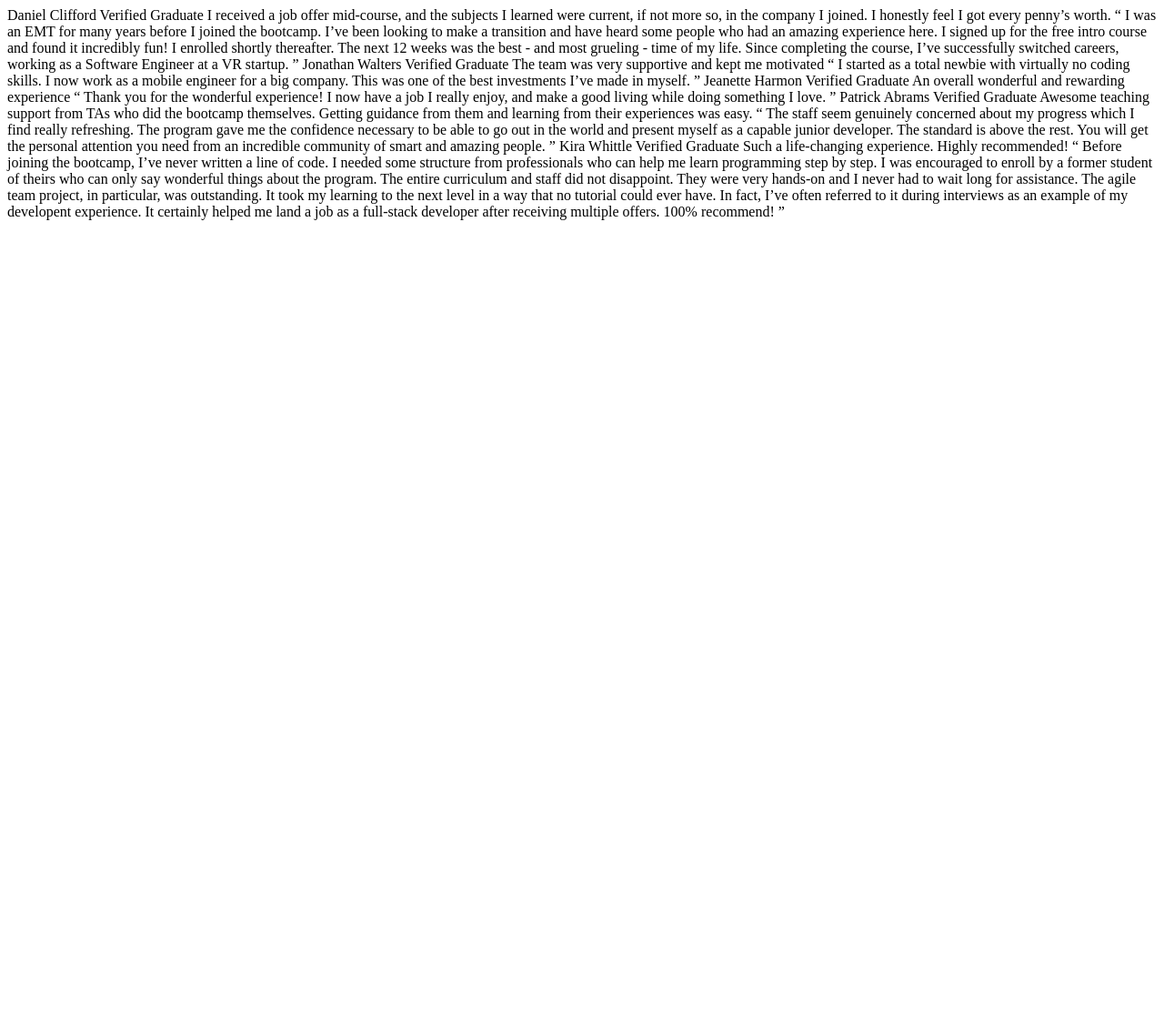
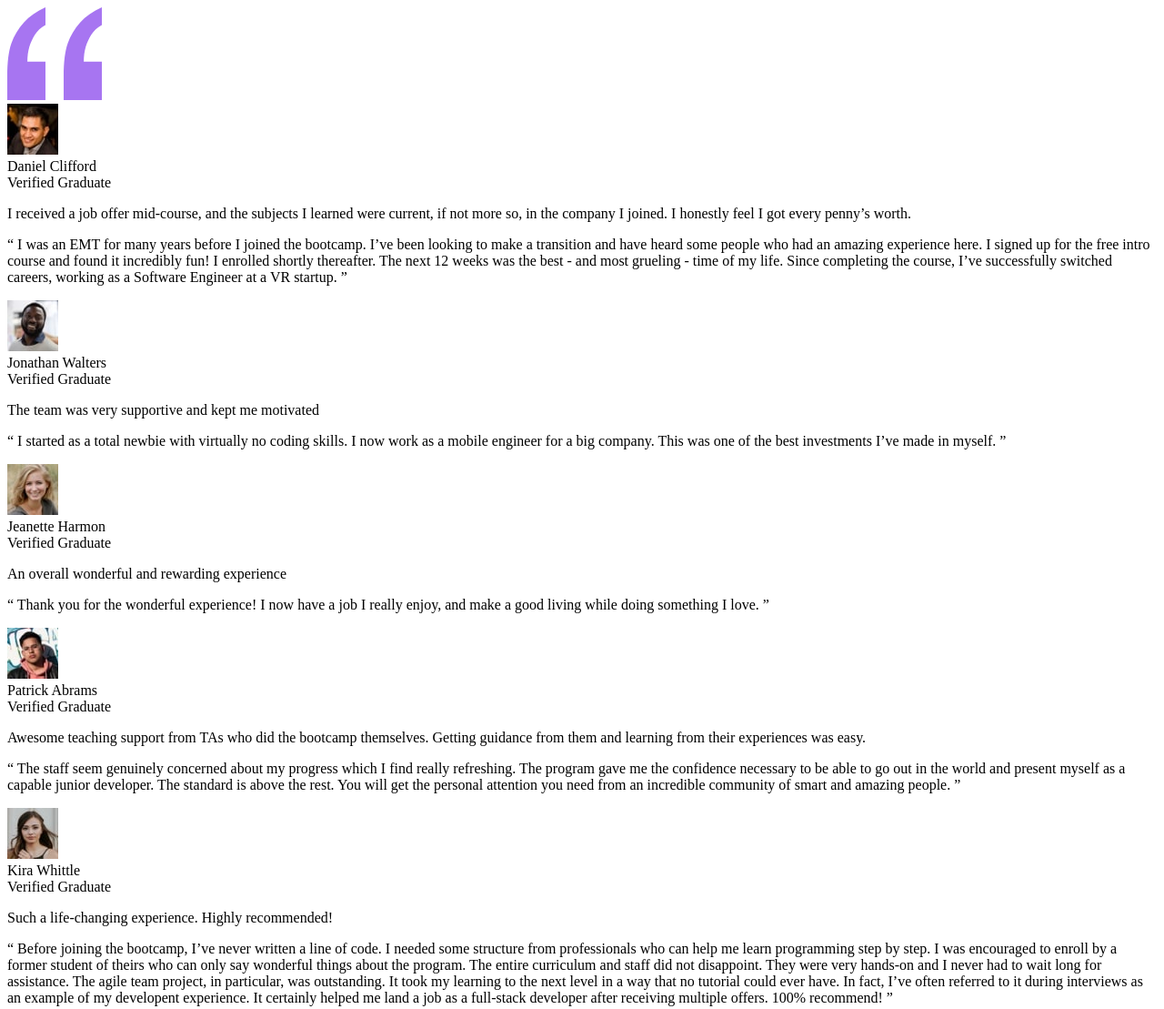
Before and after one commit to rolandsteyn10/Testimonials-grid-section-main, a plain HTML site: page index.html in a window 1280 px wide. Shown: the whole page at 91% size. Before the commit the page ends 800 px from the top, so only its background shows below. Drawn offline with Linux system fonts and the light colour scheme.

Commit message:
implement-html-and-css

```diff
--- a/index.html
+++ b/index.html
@@ -4,68 +4,149 @@
 <head>
   <meta charset="UTF-8">
   <meta name="viewport" content="width=device-width, initial-scale=1.0">
-  <!-- displays site properly based on user's device -->
 
   <link rel="icon" type="image/png" sizes="32x32" href="./images/favicon-32x32.png">
+
+  <link href="https://fonts.googleapis.com/css2?family=Barlow+Semi+Condensed:wght@500;600&display=swap"
+    rel="stylesheet">
+
+  <link rel="stylesheet" href="./main.css">
 
   <title>Frontend Mentor | Testimonials Grid Section</title>
 </head>
 
 <body>
+  <section class="main-container">
+    <div class="testimonials-grid-container">
+      <div class="testimonials daniel">
+        <img class='quotation-container' src="./images/bg-pattern-quotation.svg" alt="bg-pattern-quotation">
+        <div class="testimonial-profile-container daniel">
+          <div class="avatar-container daniel">
+            <img src="./images/image-daniel.jpg" alt="daniel">
+          </div>
+          <div class="name-container daniel">
+            <div class="name-daniel">
               Daniel Clifford
+            </div>
+            <div class="verified-graduate daniel">
               Verified Graduate
+            </div>
+          </div>
+        </div>
+        <div class="testimonial-container daniel">
+          <p class="testimonial-large"> I received a job offer mid-course, and the subjects I learned were current, if
+            not more so,
+            in the company I joined. I honestly feel I got every penny’s worth.</p>
 
-  I received a job offer mid-course, and the subjects I learned were current, if not more so,
-  in the company I joined. I honestly feel I got every penny’s worth.
-
-  “ I was an EMT for many years before I joined the bootcamp. I’ve been looking to make a
+          <p class="testimonial-small"> “ I was an EMT for many years before I joined the bootcamp. I’ve been looking to
+            make a
             transition and have heard some people who had an amazing experience here. I signed up
             for the free intro course and found it incredibly fun! I enrolled shortly thereafter.
             The next 12 weeks was the best - and most grueling - time of my life. Since completing
-  the course, I’ve successfully switched careers, working as a Software Engineer at a VR startup. ”
+            the course, I’ve successfully switched careers, working as a Software Engineer at a VR startup. ”</p>
+        </div>
+      </div>
+      <div class="testimonials jonathan">
+        <div class="testimonial-profile-container jonathan">
+          <div class="avatar-container jonathan">
+            <img src="./images/image-jonathan.jpg" alt="daniel">
+          </div>
+          <div class="name-container jonathan">
+            <div class="name-jonathan">
+              Jonathan Walters
+            </div>
+            <div class="verified-graduate jonathan">
+              Verified Graduate
+            </div>
+          </div>
+        </div>
+        <div class="testimonial-container jonathan">
+          <p class="testimonial-large">The team was very supportive and kept me motivated</p>
 
-  Jonathan Walters
+          <p class="testimonial-small"> “ I started as a total newbie with virtually no coding skills. I now work as a
+            mobile engineer
+            for a big company. This was one of the best investments I’ve made in myself. ”</p>
+        </div>
+      </div>
+      <div class="testimonials jeanette">
+        <div class="testimonial-profile-container jeanette">
+          <div class="avatar-container jeanette">
+            <img src="./images/image-jeanette.jpg" alt="daniel">
+          </div>
+          <div class="name-container jeanette">
+            <div class="name-jeanette">
+              Jeanette Harmon
+            </div>
+            <div class="verified-graduate jeanette">
               Verified Graduate
+            </div>
+          </div>
+        </div>
+        <div class="testimonial-container jeanette">
+          <p class="testimonial-large"> An overall wonderful and rewarding experience</p>
 
-  The team was very supportive and kept me motivated
+          <p class="testimonial-small"> “ Thank you for the wonderful experience! I now have a job I really enjoy, and
+            make a good living
+            while doing something I love. ”</p>
+        </div>
+      </div>
+      <div class="testimonials patrick">
+        <div class="testimonial-profile-container patrick">
+          <div class="avatar-container patrick">
+            <img src="./images/image-patrick.jpg" alt="daniel">
+          </div>
+          <div class="name-container patrick">
+            <div class="name-patrick">
+              Patrick Abrams
+            </div>
+            <div class="verified-graduate patrick">
+              Verified Graduate
+            </div>
+          </div>
+        </div>
+        <div class="testimonial-container patrick">
+          <p class="testimonial-large"> Awesome teaching support from TAs who did the bootcamp themselves. Getting
+            guidance from them and
+            learning from their experiences was easy.</p>
 
-  “ I started as a total newbie with virtually no coding skills. I now work as a mobile engineer
-  for a big company. This was one of the best investments I’ve made in myself. ”
-
-  Jeanette Harmon
-  Verified Graduate
-
-  An overall wonderful and rewarding experience
-
-  “ Thank you for the wonderful experience! I now have a job I really enjoy, and make a good living
-  while doing something I love. ”
-
-  Patrick Abrams
-  Verified Graduate
-
-  Awesome teaching support from TAs who did the bootcamp themselves. Getting guidance from them and
-  learning from their experiences was easy.
-
-  “ The staff seem genuinely concerned about my progress which I find really refreshing. The program
+          <p class="testimonial-small"> “ The staff seem genuinely concerned about my progress which I find really
+            refreshing. The program
             gave me the confidence necessary to be able to go out in the world and present myself as a capable
             junior developer. The standard is above the rest. You will get the personal attention you need from
-  an incredible community of smart and amazing people. ”
+            an incredible community of smart and amazing people. ”</p>
+        </div>
+      </div>
+      <div class="testimonials kira">
+        <div class="testimonial-profile-container kira">
+          <div class="avatar-container kira">
+            <img src="./images/image-kira.jpg" alt="daniel">
+          </div>
+          <div class="name-container kira">
+            <div class="name-kira">
+              Kira Whittle
+            </div>
+            <div class="verified-graduate kira">
+              Verified Graduate
+            </div>
+          </div>
+        </div>
+        <div class="testimonial-container kira">
+          <p class="testimonial-large"> Such a life-changing experience. Highly recommended!</p>
 
-  Kira Whittle
-  Verified Graduate
-
-  Such a life-changing experience. Highly recommended!
-
-  “ Before joining the bootcamp, I’ve never written a line of code. I needed some structure from
+          <p class="testimonial-small"> “ Before joining the bootcamp, I’ve never written a line of code. I needed some
+            structure from
             professionals who can help me learn programming step by step. I was encouraged to enroll by a former
             student of theirs who can only say wonderful things about the program. The entire curriculum and staff
             did not disappoint. They were very hands-on and I never had to wait long for assistance. The agile team
             project, in particular, was outstanding. It took my learning to the next level in a way that no tutorial
             could ever have. In fact, I’ve often referred to it during interviews as an example of my developent
             experience. It certainly helped me land a job as a full-stack developer after receiving multiple offers.
-  100% recommend! ”
+            100% recommend! ”</p>
+        </div>
+      </div>
+    </div>
 
-  </div>
+  </section>
 </body>
 
 </html>
```
Lines whose indentation alone changed are shown as unchanged.
